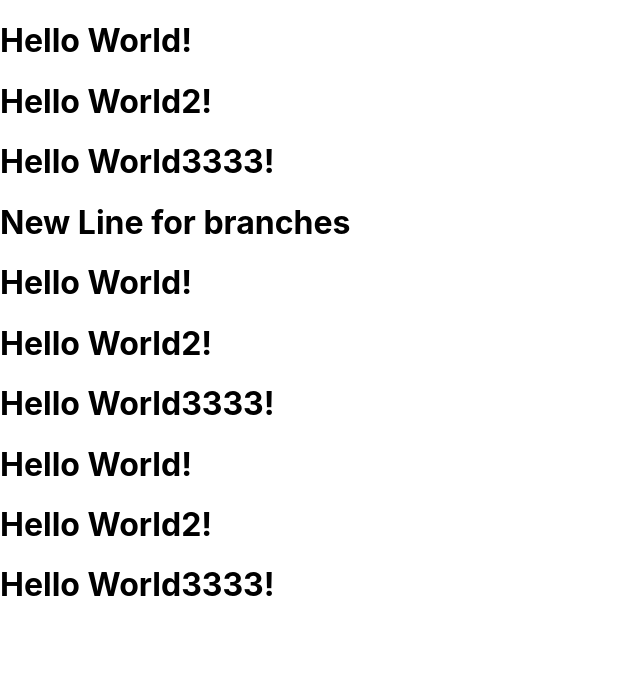
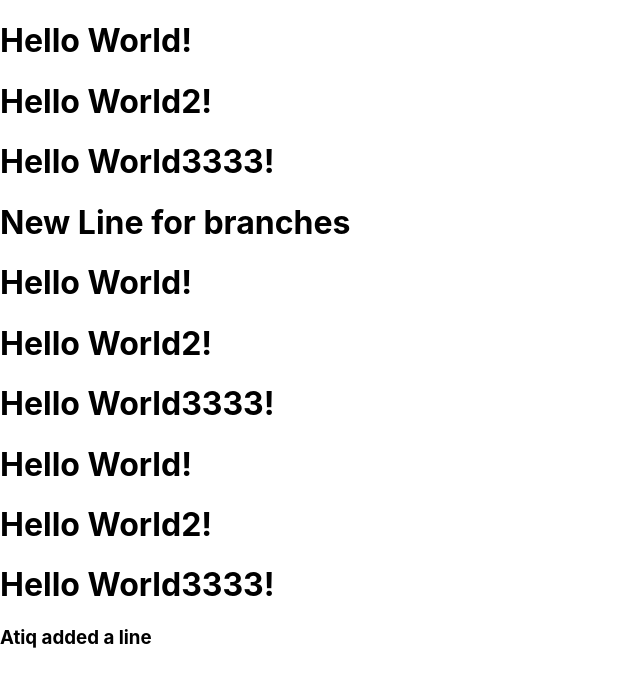
Before and after one commit to Mahboob-A/ProStream, a React (Create React App) app in the folder pro-stream-client/: page / in a window 1280 px wide. Shown: the top 686 px of the page, without its empty margins (0-640 px from the left). Built offline with nearby package versions, Linux system fonts and the light colour scheme.

Commit message:
1 line added

```diff
--- a/pro-stream-client/src/App.js
+++ b/pro-stream-client/src/App.js
@@ -13,6 +13,7 @@ function App() {
       <h1>Hello World!</h1>
       <h1>Hello World2!</h1>
       <h1>Hello World3333!</h1>
+      <h3>Atiq added a line</h3>
     </div>
   );
 }
```
